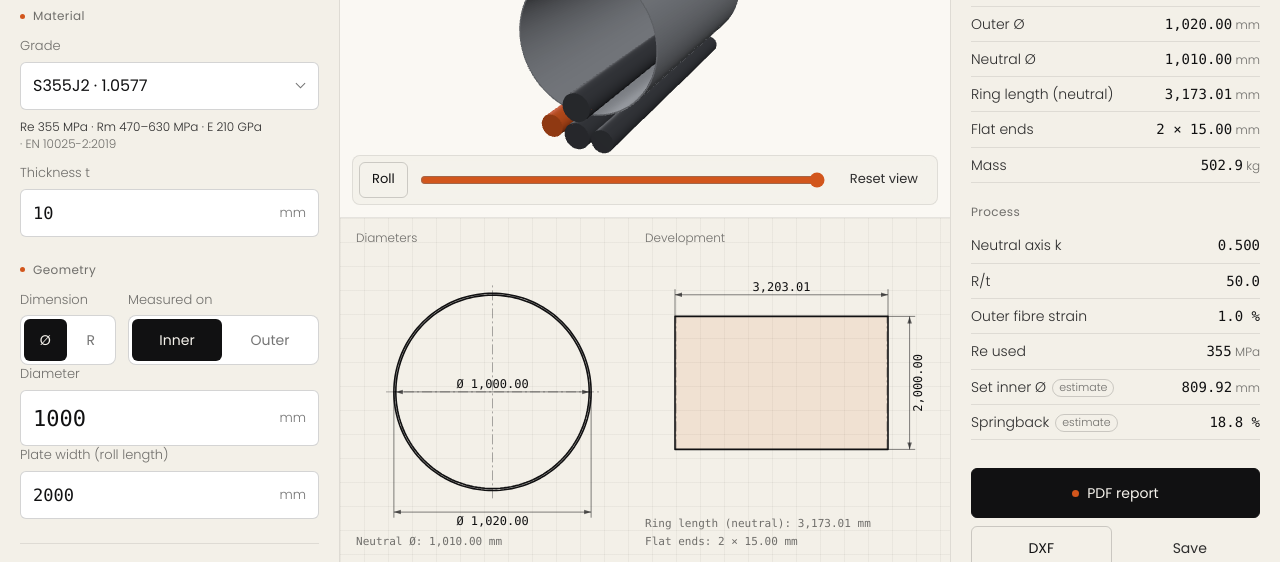
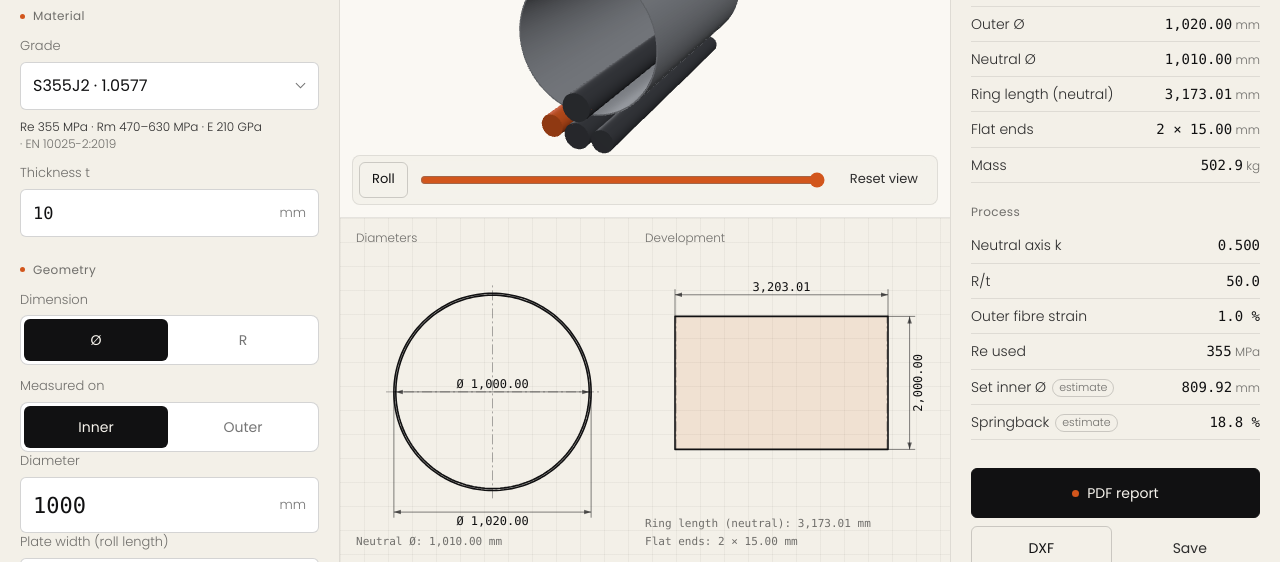
Before and after one commit to Atuza/Symulator-walcowania, a website built with Vite: page index.html in a window 1280 px wide. Shown: the part 238-800 px from the top of the page. Built offline with nearby package versions, Linux system fonts and the light colour scheme.

Commit message:
Stack dimension controls and skip major dependency bumps

```diff
--- a/src/styles.css
+++ b/src/styles.css
@@ -1119,7 +1119,7 @@ textarea:focus {
 }
 
 .field-row-dim {
-  grid-template-columns: 96px minmax(0, 1fr);
+  grid-template-columns: 1fr;
 }
 
 .heroes-2 {
```
Also changed, not shown: .github/dependabot.yml.
